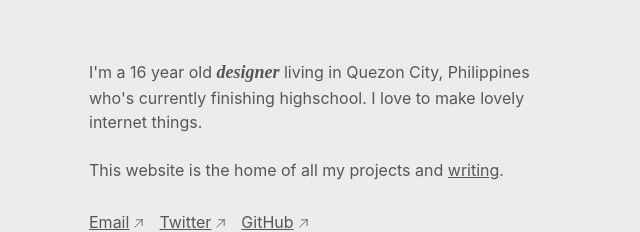
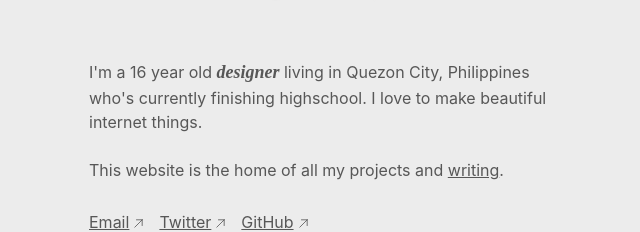
Before and after one commit to jcebermudo/jamesbermudo.com, a Next.js app: page / in a window 1280 px wide. Shown: the part 359-591 px from the top of the page, without its empty margins (319-959 px from the left). Built offline with nearby package versions, Linux system fonts and the light colour scheme.

Commit message:
change biop

```diff
--- a/pages/index.jsx
+++ b/pages/index.jsx
@@ -27,7 +27,7 @@ export default function Home() {
           designer
         </span>{" "}
         living in Quezon City, Philippines who&apos;s currently finishing
-        highschool. I love to make lovely internet things.
+        highschool. I love to make beautiful internet things.
         <br />
         <br />
         This website is the home of all my projects and{" "}
```
